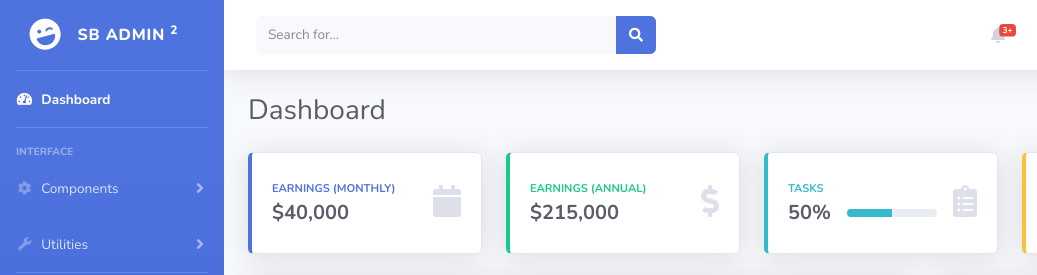
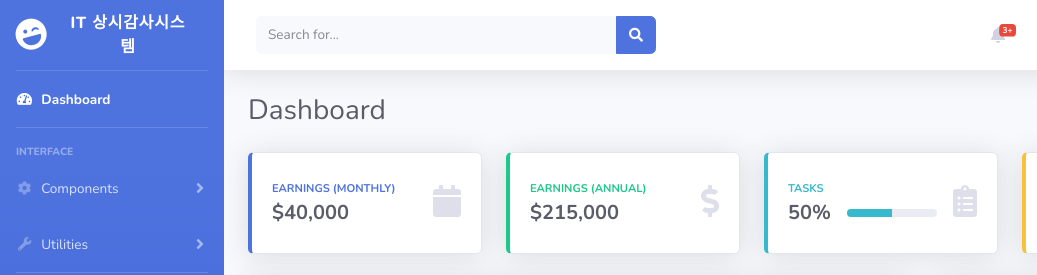
Before and after one commit to tepero80/test, a website with bundled scripts: page index.html in a window 1280 px wide. Shown: the top 275 px of the page, 0-1037 px from the left. Built offline with nearby package versions, Linux system fonts and the light colour scheme.

Commit message:
Update index.html

```diff
--- a/index.html
+++ b/index.html
@@ -36,7 +36,7 @@
                 <div class="sidebar-brand-icon rotate-n-15">
                     <i class="fas fa-laugh-wink"></i>
                 </div>
-                <div class="sidebar-brand-text mx-3">SB Admin <sup>2</sup></div>
+                <div class="sidebar-brand-text mx-3">IT 상시감사시스템</div>
             </a>
 
             <!-- Divider -->
```
